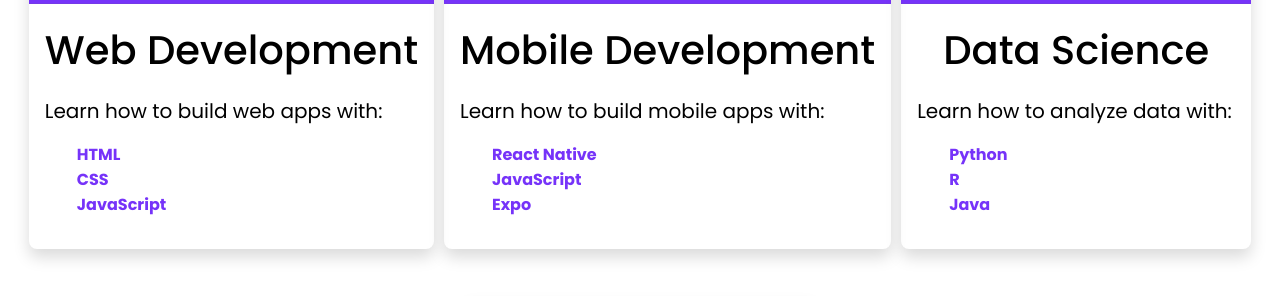
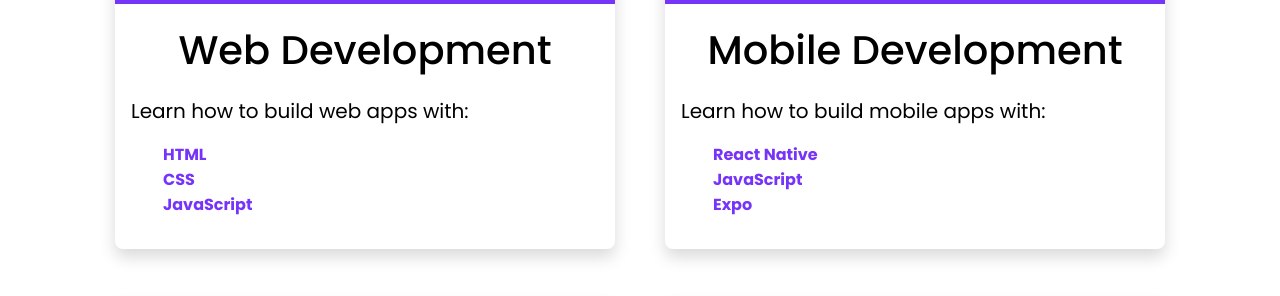
Before and after one commit to LyleBrown010/Education-Platform, a plain HTML site: page src/index.html in a window 1280 px wide. Shown: the part 1017-1313 px from the top of the page. Drawn offline with Linux system fonts and the light colour scheme.

Commit message:
edited width on categories index

```diff
--- a/Sass/pages/_indexCategoriesSec.scss
+++ b/Sass/pages/_indexCategoriesSec.scss
@@ -2,10 +2,11 @@
 
 .categories-container{
   flex-wrap: wrap;
-  gap: 50px 10px;
+  gap: 50px 50px;
 
   .card{
     max-width: 500px;
+    width: 50%;
     min-width: 350px;
     &-header{
       background-color: var(--primary-color);
```
Also changed, not shown: src/style.css.
